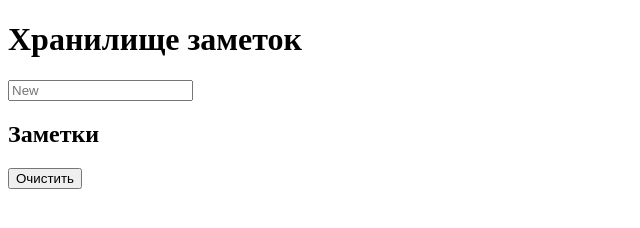
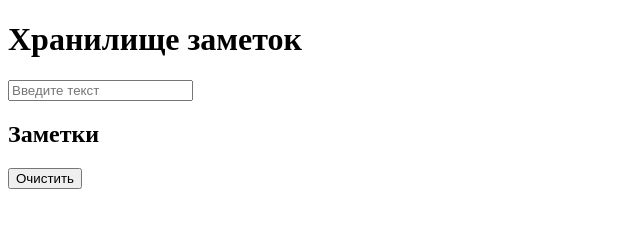
Before and after one commit to altarin/develop, a plain HTML site: page week18/NotesLocalStorage/index.html in a window 1280 px wide. Shown: the full height of the page, 0-640 px from the left. Drawn offline with Linux system fonts and the light colour scheme.

Commit message:
added validation

```diff
--- a/week18/NotesLocalStorage/index.html
+++ b/week18/NotesLocalStorage/index.html
@@ -12,7 +12,7 @@
     <div class="small-container">
         <h1>Хранилище заметок</h1>
         <form>
-            <input id="item" type="text" placeholder="New" required />
+            <input id="item" type="text" placeholder="Введите текст" pattern="^[а-яА-ЯеЁa-zA-Z0-9]+$" required />
         </form>
         <h2>Заметки</h2>
         <ul></ul>
```
